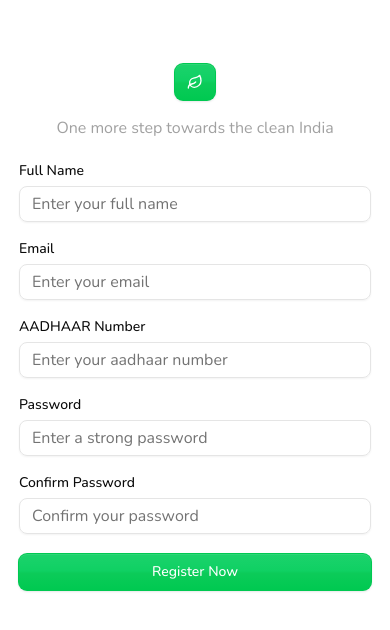
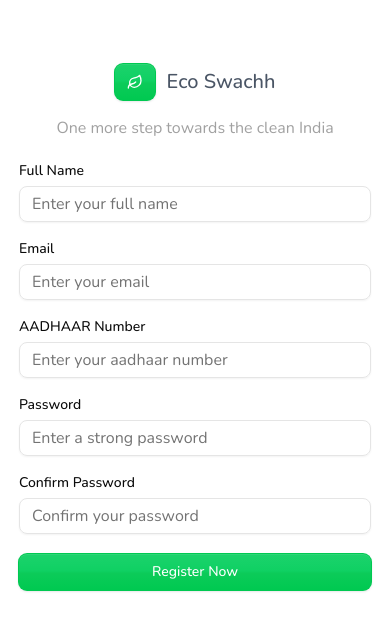
Before and after one commit to nilavtalukdar06/smart-waste-management, a Next.js app: page /register in a window 390 px wide. Shown: the top 630 px of the page. Built offline with nearby package versions, Linux system fonts and the light colour scheme.

Commit message:
minor bug fix

```diff
--- a/src/app/(auth)/layout.tsx
+++ b/src/app/(auth)/layout.tsx
@@ -11,9 +11,7 @@
           <Button className="pointer-events-none" variant="secondary">
             <Leaf />
           </Button>
-          <p className="text-xl font-medium text-gray-600 hidden sm:inline-flex">
-            Eco Swachh
-          </p>
+          <p className="text-xl font-medium text-gray-600">Eco Swachh</p>
         </div>
         <p className="text text-neutral-400 font-light">
           One more step towards the clean India
```
